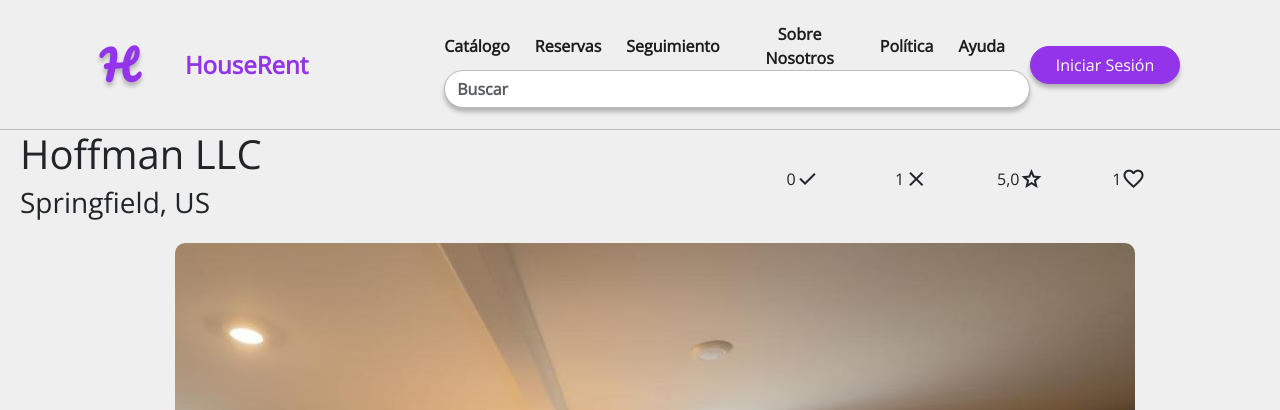
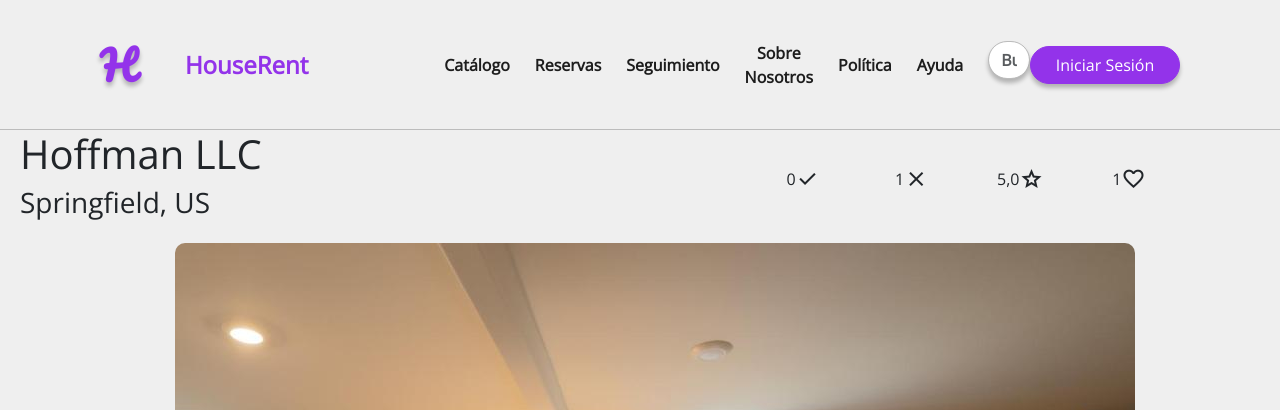
Before and after one commit to HouseRent16/PGPI-G2.11, a Django app: page /accommodation/1/ in a window 1280 px wide. Shown: the top 410 px of the page. Run offline with Django 4.2, Linux system fonts and the light colour scheme; data comes from the database, SQL or seed files in the repository; parts of the project's set-up code (start-up, migrations or seed data) failed here and were passed over.

Commit message:
fix navbarspace and search navbar

```diff
--- a/src/houseRent/static/css/navbar.css
+++ b/src/houseRent/static/css/navbar.css
@@ -114,6 +114,7 @@ select {
 }
 
   .container-fluid {
+    flex-grow: 1;
     padding: 0 !important;
   }
 
--- a/src/houseRent/templates/base_generic.html
+++ b/src/houseRent/templates/base_generic.html
@@ -89,12 +89,10 @@
                 <li class="nav-item">
                 <a class="nav-link text-center" href="/ayuda">Ayuda</a>
                 </li>
+                <li>
+                  <input type="text" class="form-control" placeholder="Buscar"  id="search">
+                </li>
             </ul>
-            <div>
-
-              <input type="text" class="form-control" placeholder="Buscar"  id="search">
-
-          </div>
         </div>
         </div>
         {% if user.is_authenticated %}
```
